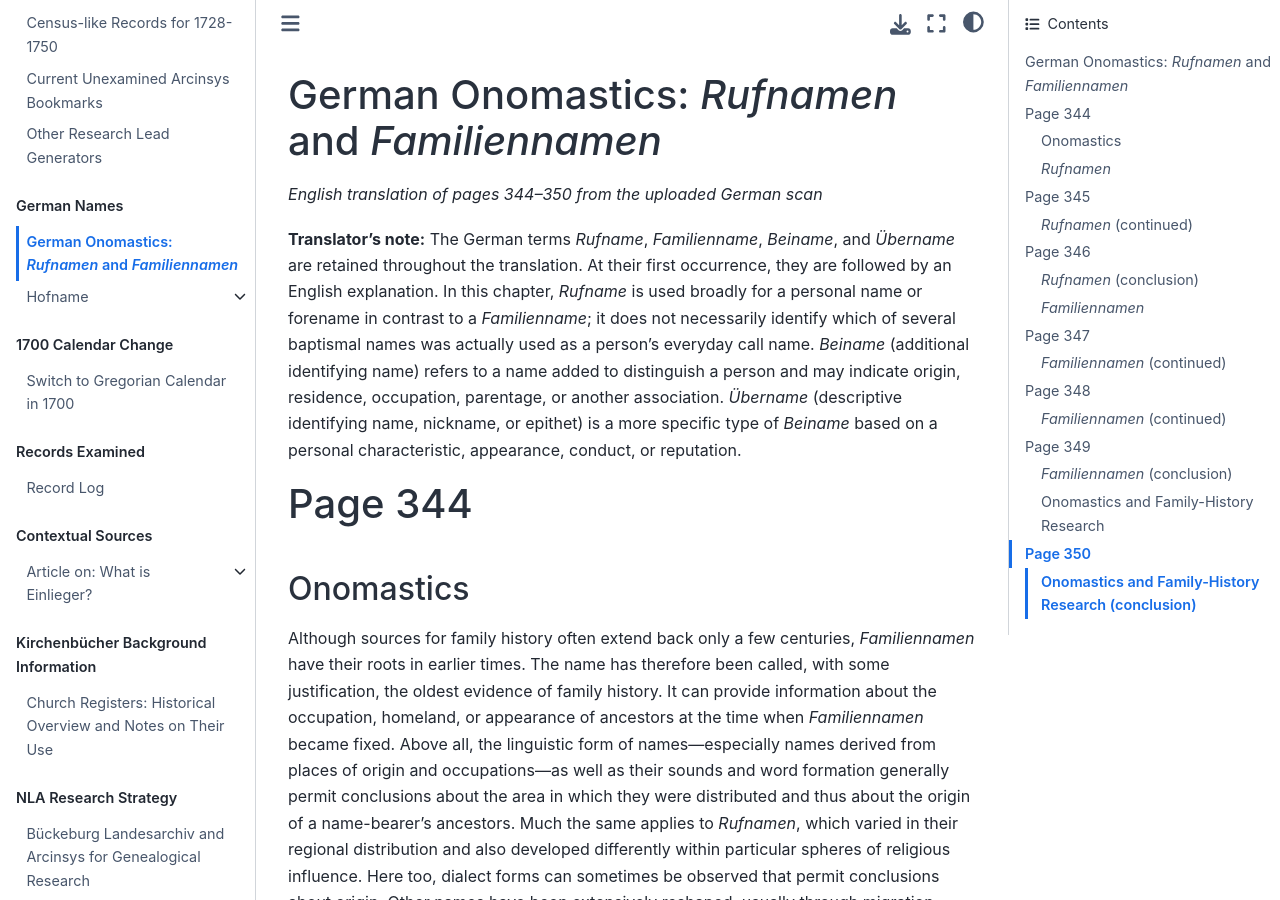
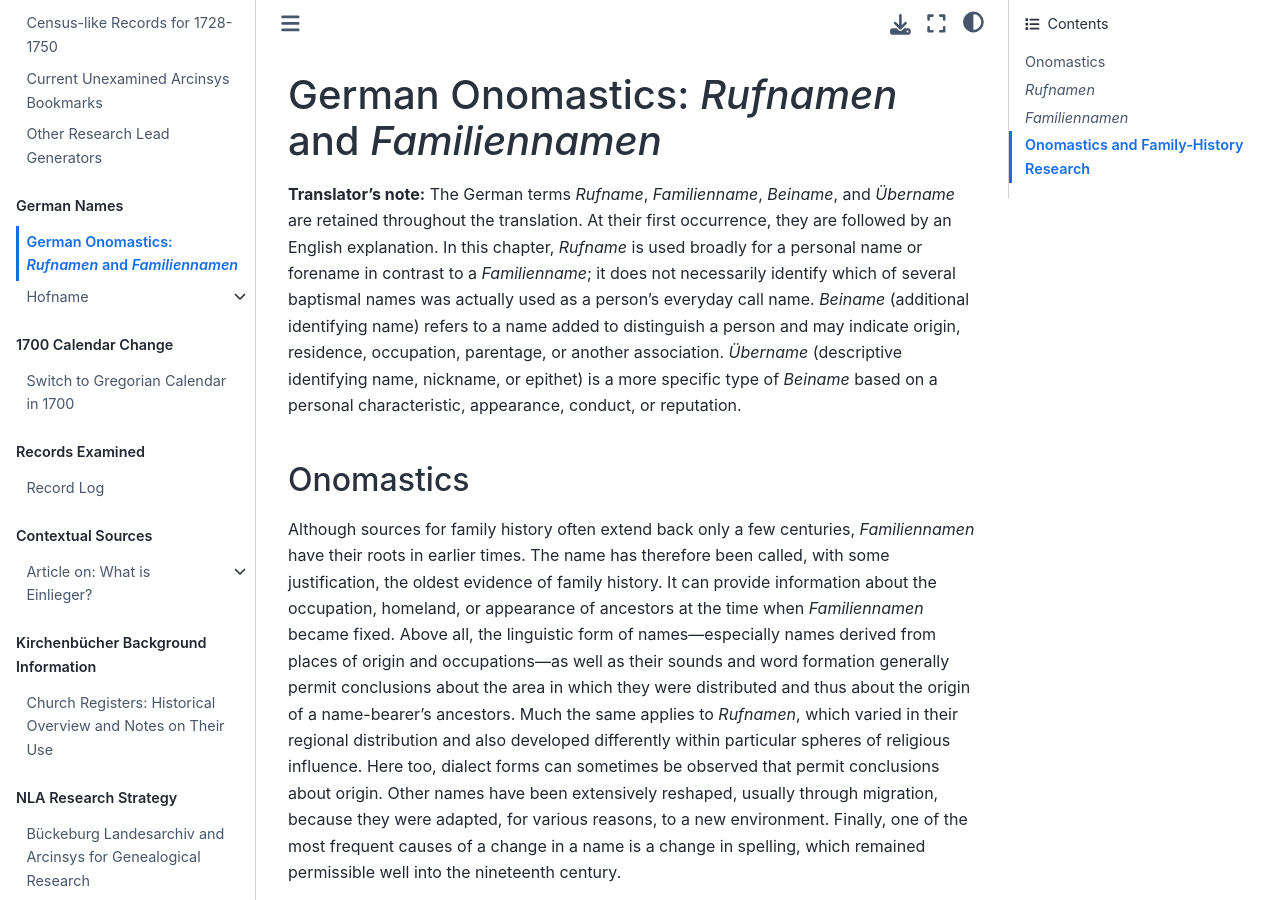
Before and after one commit to kurt-krueckeberg/sphinx-research, a Jupyter Book: the page built from names/Namenkunde.md, in a window 1280 px wide and 900 px high. Built offline with Jupyter Book 1.0.4 settings and Sphinx 7.4.7 and the Sphinx Book theme 1.1.4, drawn with Linux system fonts in a browser that asks for light colours; some of the changed text lies outside the part shown.

Commit message:
Update files

```diff
--- a/names/Namenkunde.md
+++ b/names/Namenkunde.md
@@ -1,6 +1,4 @@
 # German Onomastics: *Rufnamen* and *Familiennamen*
-
-*English translation of pages 344–350 from the uploaded German scan*
 
 **Translator’s note:** The German terms *Rufname*, *Familienname*,
 *Beiname*, and *Übername* are retained throughout the translation. At
@@ -13,8 +11,6 @@ distinguish a person and may indicate origin, residence, occupation,
 parentage, or another association. *Übername* (descriptive identifying
 name, nickname, or epithet) is a more specific type of *Beiname* based
 on a personal characteristic, appearance, conduct, or reputation.
-
-# Page 344
 
 ## Onomastics
 
@@ -84,10 +80,6 @@ and period. For the genealogist it is therefore especially valuable to
 trace the history of individual *Rufnamen* and to investigate the
 reasons for their appearance, decline, or complete absence at particular
 times and in particular regions.
-
-# Page 345
-
-## *Rufnamen* (continued)
 
 In their struggle against the cult of the saints, Protestants replaced
 saints’ names with Old Testament names; Calvinists even permitted only
@@ -159,10 +151,6 @@ to the rise of double *Rufnamen*: a child might be given, in addition to
 his or her own name, the name of the father or mother, a godparent, or a
 particular saint.
 
-# Page 346
-
-## *Rufnamen* (conclusion)
-
 German *Rufnamen* were therefore chosen anew in every generation. In
 addition to fashion and regional criteria, sociological and
 psychological considerations played a significant role in the choice of
@@ -227,10 +215,6 @@ pupils’ *Rufnamen* into the eighteenth century, and the Prague
 matriculation book even favored the *Rufname* until 1776. Dürer’s
 monogram, with its large D extending over the A, shows that his
 *Rufname* was more important to him than his *Familienname*.
-
-# Page 347
-
-## *Familiennamen* (continued)
 
 Princes and high ecclesiastical dignitaries, with the exception of
 cardinals, still use only their *Rufnamen* today—for example, Prince
@@ -306,10 +290,6 @@ citizens with a fully written von were customarily so designated,
 whereas the abbreviation v. was reserved for old nobility certified by
 the heraldic office. Bourgeois families often changed their names
 together with the houses in which they lived.
-
-# Page 348
-
-## *Familiennamen* (continued)
 
 Johannes Gutenberg, for example, was actually named Henne Gensfleisch.
 He bore the name familiar to us from his mother’s house in Mainz.
@@ -388,10 +368,6 @@ Paracelsus ab Hohenheim. University and school matriculation records
 often entered the student’s or pupil’s place of origin as the third
 element of such names, as in Engelbert Wusterwitz van Brandenburg.
 
-# Page 349
-
-## *Familiennamen* (conclusion)
-
 Classicizing forms produced by attaching an ending and using foreign
 stress are often found, sometimes alternating with a translated name.
 The Brandenburg pastor and historiographer Andreas Engel used both his
@@ -458,10 +434,6 @@ relationship or formal adoption.
 When no other suitable sources are available, researchers often attempt
 to construct a family relationship from recurring “leading names.”
 
-# Page 350
-
-## Onomastics and Family-History Research (conclusion)
-
 Such a relationship exists, however, in only a very small number of
 cases. The term leading name is used when a grandfather’s *Rufname* is
 repeatedly passed to a grandson, or when the firstborn sons in the
```
